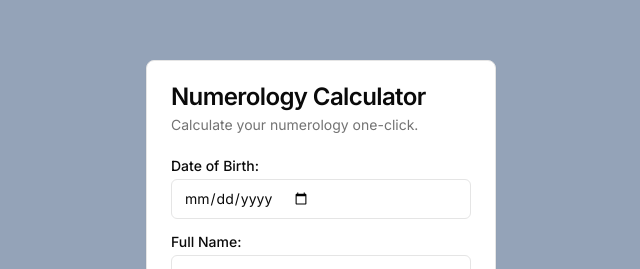
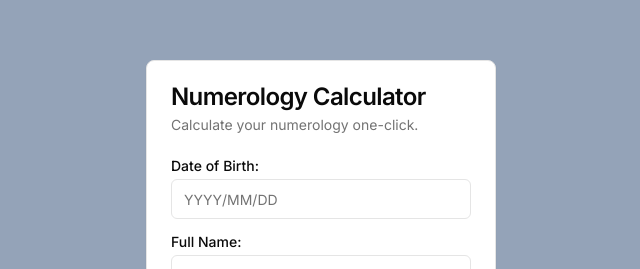
Before and after one commit to themuuln/numerology, a Next.js app: page / in a window 1280 px wide. Shown: the part 178-447 px from the top of the page, without its empty margins (319-959 px from the left). Built offline with nearby package versions, Linux system fonts and the light colour scheme.

Commit message:
input type placeholder updated

```diff
--- a/app/page.tsx
+++ b/app/page.tsx
@@ -115,8 +115,8 @@ export default function Home(_props: Props): any {
                     value={dateOfBirth}
                     onChange={(e) => setDateOfBirth(e.target.value)}
                     id="name"
-                    type="date"
-                    placeholder="YYYY-MM-DD"
+                    type="number"
+                    placeholder="YYYY/MM/DD"
                   />
                 </div>
               </div>
```
